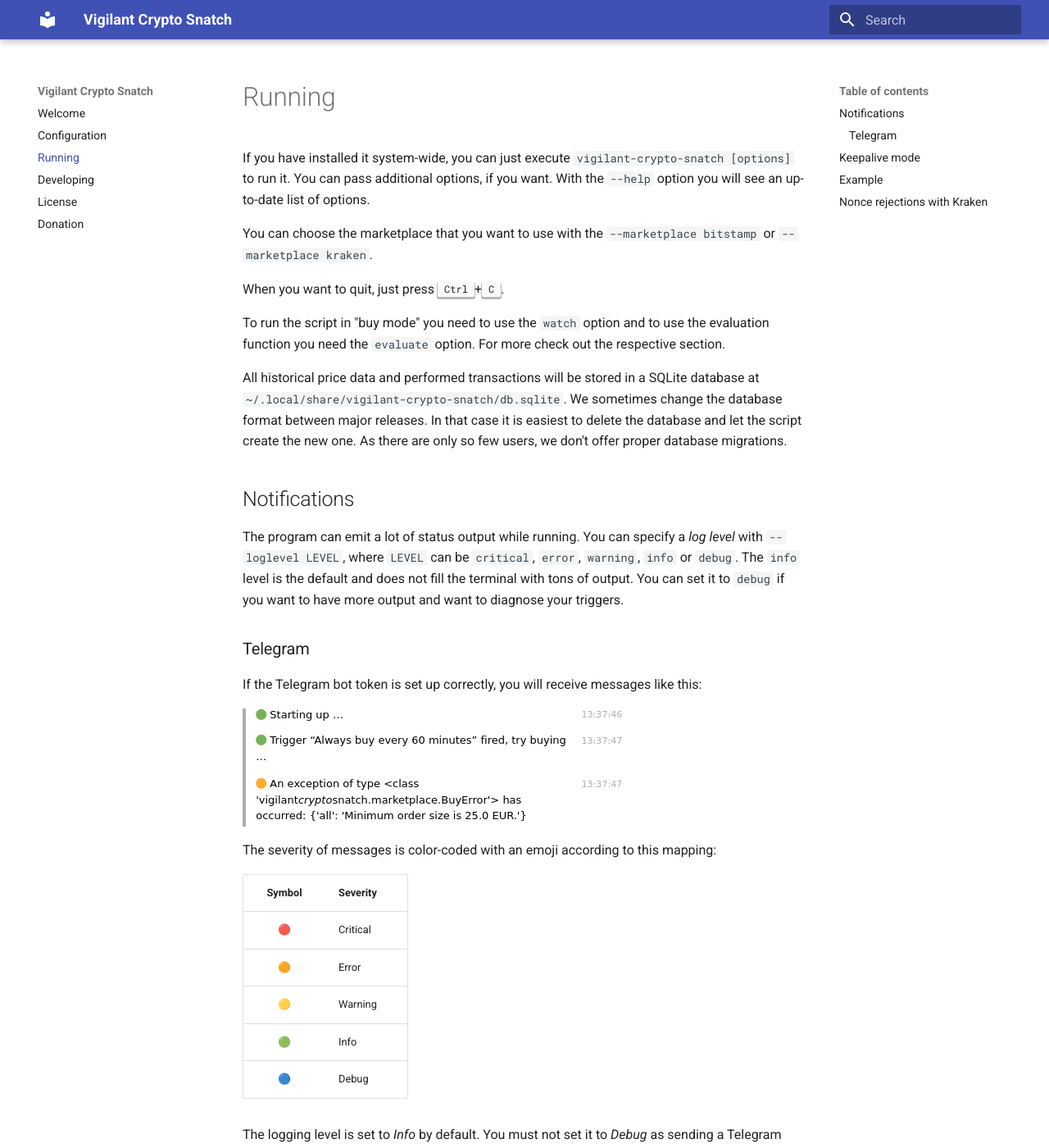
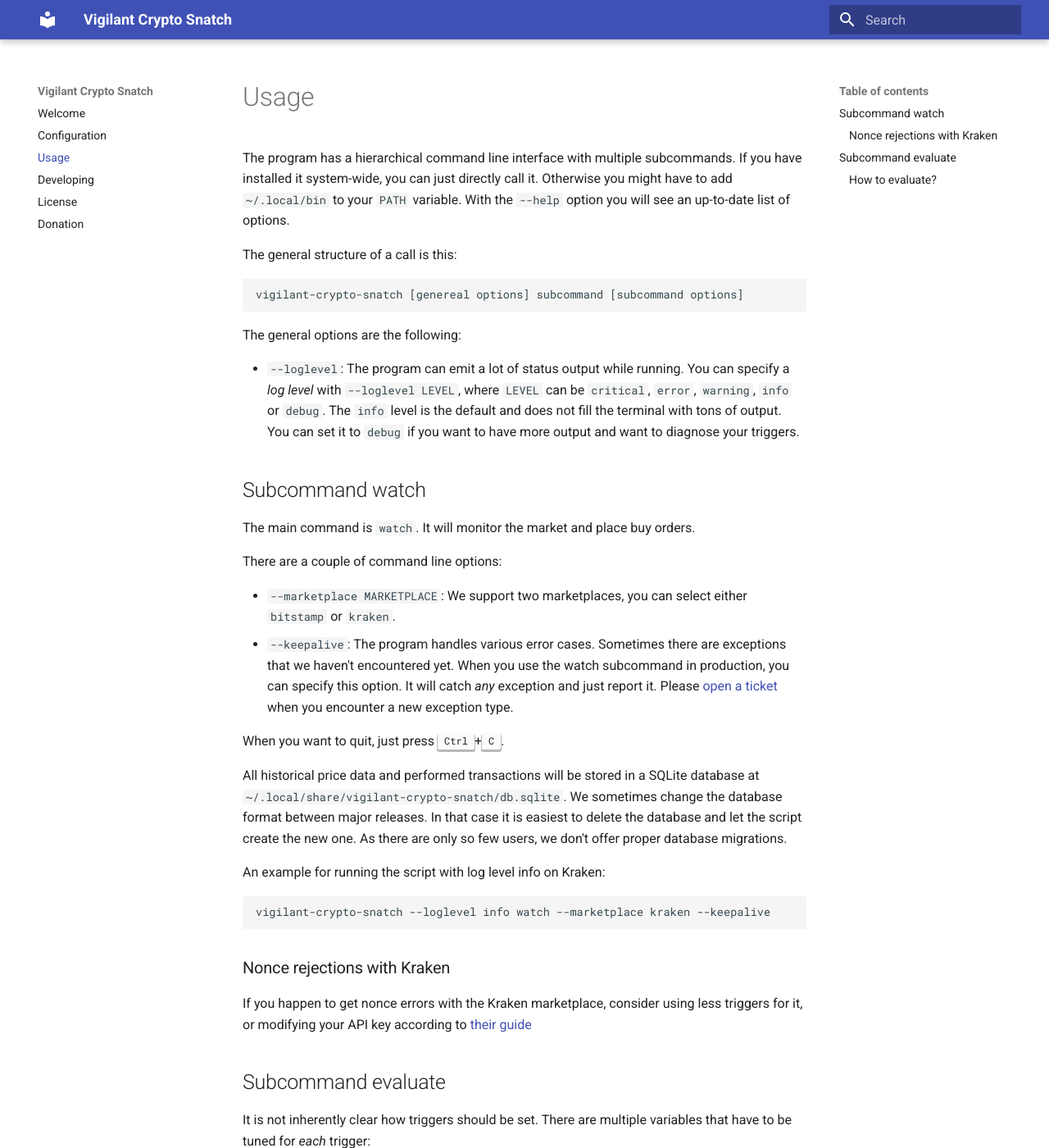
Before and after one commit to martin-ueding/vigilant-crypto-snatch, an MkDocs documentation site: the page built from docs/running.md, in a window 1280 px wide and 1400 px high. Shown: the whole window at 82% size. Built offline with MkDocs 1.6.1 and Material for MkDocs 9.7.7, drawn with Linux system fonts in a browser that asks for light colours; some of the changed text lies outside the part shown.

Commit message:
Improve the docs a bit

````diff
--- a/docs/configuration.md
+++ b/docs/configuration.md
@@ -114,3 +114,19 @@
 You will need to write a message to the bot in order to open a direct conversation with it. This is necessary such that the bot can reply to you.
 
 The `level` specified the messages that you want to receive. `info` gives sensible information, if you only want to receive information when something goes wrong, use `warning`. See the section in [running](running.md) for more details.
+
+If the Telegram bot token is set up correctly, you will receive messages like this:
+
+> ![](telegram-output.png)
+
+The severity of messages is color-coded with an emoji according to this mapping:
+
+Symbol | Severity
+:---: | :---
+🔴 | Critical
+🟠 | Error
+🟡 | Warning
+🟢 | Info
+🔵 | Debug
+
+The logging level is set to *Info* by default. You must not set it to *Debug* as sending a Telegram message will produce more debug messages. The program will crash with an infinite recursion.
--- a/docs/evaluation.md
+++ /dev/null
@@ -1,40 +0,0 @@
-# Evaluation
-
-It is not inherently clear how triggers should be set. There are multiple variables that have to be tuned for *each* trigger:
-
-- Time delay
-- Cooloff (currently the same as time delay)
-- Drop percentage
-- Fiat volume
-
-We can try to verify a given strategy using historical data. Most historic data sources only provide one number per day, whereas Cryptocompare provides it much more fine grained via the free API:
-
-Resolution | Window | Ticks
---- | --- | ---:
-Minute | 1 day | 1440
-Hourly | 3 months | 2232
-Daily | Full | ∞
-
-Using a higher tier would allow longer windows for a given resolution. The number of ticks is rather low, this is something that we can sensibly download into the database.
-
-Then we just simulate the given triggers and see how they perform.
-
-## How to evaluate?
-
-Evaluating triggers is a two stage process for every pair you want to trade. At first you generate an overview that shows you the general performance of drops over the last 3 month. To customize that you can use the following parameters:
-
-Hours range: X-Y --> you enter the timewindow in which you plan to place triggers
-
-drop range: x-y --> you enter the drop range that interests you. Default is 0-35%
-
-granularity: X --> enter the number of steps you want the drop range to have. More steps take more time to calculate (only applies to low power systems)
-
-In the second step you set up triggers in the config file as described before. After the you use the command ..... to test this triggers on the data of the past 3 month.
-
-The report will show you several things:
-
-1) how much the triggers invested in total
-2) the amount crypto bought
-3) a graph with indications when triggers where fired
-4) how much crypto per fiat a trigger was able to buy (efficiancy measure)
-5) more.....?
--- a/docs/running.md
+++ b/docs/running.md
@@ -1,49 +1,69 @@
-# Running
+# Usage
 
-If you have installed it system-wide, you can just execute `vigilant-crypto-snatch [options]` to run it. You can pass additional options, if you want. With the `--help` option you will see an up-to-date list of options.
+The program has a hierarchical command line interface with multiple subcommands. If you have installed it system-wide, you can just directly call it. Otherwise you might have to add `~/.local/bin` to your `PATH` variable. With the `--help` option you will see an up-to-date list of options.
 
-You can choose the marketplace that you want to use with the `--marketplace bitstamp` or `--marketplace kraken`.
+The general structure of a call is this:
+
+```
+vigilant-crypto-snatch [genereal options] subcommand [subcommand options]
+```
+
+The general options are the following:
+
+- `--loglevel`: The program can emit a lot of status output while running. You can specify a *log level* with `--loglevel LEVEL`, where `LEVEL` can be `critical`, `error`, `warning`, `info` or `debug`. The `info` level is the default and does not fill the terminal with tons of output. You can set it to `debug` if you want to have more output and want to diagnose your triggers.
+
+## Subcommand watch
+
+The main command is `watch`.  It will monitor the market and place buy orders.
+
+There are a couple of command line options:
+
+- `--marketplace MARKETPLACE`: We support two marketplaces, you can select either `bitstamp` or `kraken`.
+- `--keepalive`: The program handles various error cases. Sometimes there are exceptions that we haven't encountered yet. When you use the watch subcommand in production, you can specify this option. It will catch *any* exception and just report it. Please [open a ticket](https://github.com/martin-ueding/vigilant-crypto-snatch/issues) when you encounter a new exception type.
 
 When you want to quit, just press <kbd>Ctrl</kbd>+<kbd>C</kbd>.
 
-To run the script in "buy mode" you need to use the `watch` option and to use the evaluation function you need the `evaluate` option. For more check out the respective section.
-
 All historical price data and performed transactions will be stored in a SQLite database at `~/.local/share/vigilant-crypto-snatch/db.sqlite`. We sometimes change the database format between major releases. In that case it is easiest to delete the database and let the script create the new one. As there are only so few users, we don't offer proper database migrations.
 
-## Notifications
+An example for running the script with log level info on Kraken:
 
-The program can emit a lot of status output while running. You can specify a *log level* with `--loglevel LEVEL`, where `LEVEL` can be `critical`, `error`, `warning`, `info` or `debug`. The `info` level is the default and does not fill the terminal with tons of output. You can set it to `debug` if you want to have more output and want to diagnose your triggers.
+```
+vigilant-crypto-snatch --loglevel info watch --marketplace kraken --keepalive
+```
 
-### Telegram
-
-If the Telegram bot token is set up correctly, you will receive messages like this:
-
-> ![](telegram-output.png)
-
-The severity of messages is color-coded with an emoji according to this mapping:
-
-Symbol | Severity
-:---: | :---
-🔴 | Critical
-🟠 | Error
-🟡 | Warning
-🟢 | Info
-🔵 | Debug
-
-The logging level is set to *Info* by default. You must not set it to *Debug* as sending a Telegram message will produce more debug messages. The program will crash with an infinite recursion.
-
-## Keepalive mode
-
-We have tried to handle various error conditions that can happen. For instance the API of the marketplace could reject the query. During development we have tried to trigger various errors and handle them. From production runs we know that sometimes there API outages, internet connection glitches and the like. In these cases exception types that we haven't handled yet are raised. These crash normally crash the program, and we would like to ask you to [file a bug report](https://github.com/martin-ueding/vigilant-crypto-snatch/issues) then.
-
-In order to have it stay running in production you can use the `--keepalive` flag. It will just catch *all* exception types. This may hide some actual errors. So please still report these errors as tickets.
-
-## Example
-
-An example for running the script with log level info, on kraken is:
-
-`vigilant-crypto-snatch --loglevel info watch --marketplace kraken --keepalive`
-
-## Nonce rejections with Kraken
+### Nonce rejections with Kraken
 
 If you happen to get nonce errors with the Kraken marketplace, consider using less triggers for it, or modifying your API key according to [their guide](https://support.kraken.com/hc/en-us/articles/360001148063-Why-am-I-getting-Invalid-Nonce-Errors-)
+
+## Subcommand evaluate
+
+It is not inherently clear how triggers should be set. There are multiple variables that have to be tuned for *each* trigger:
+
+- Time delay
+- Cooloff (currently the same as time delay)
+- Drop percentage
+- Fiat volume
+
+We can try to verify a given strategy using historical data. We can also use the historical data to get an idea of a good strategy.
+
+Then we just simulate the given triggers and see how they perform.
+
+### How to evaluate?
+
+Evaluating triggers is a two stage process for every pair you want to trade. At first you generate an overview that shows you the general performance of drops over the last 3 month. To customize that you can use the following parameters:
+
+Hours range: X-Y --> you enter the timewindow in which you plan to place triggers
+
+drop range: x-y --> you enter the drop range that interests you. Default is 0-35%
+
+granularity: X --> enter the number of steps you want the drop range to have. More steps take more time to calculate (only applies to low power systems)
+
+In the second step you set up triggers in the config file as described before. After the you use the command ..... to test this triggers on the data of the past 3 month.
+
+The report will show you several things:
+
+1) how much the triggers invested in total
+2) the amount crypto bought
+3) a graph with indications when triggers where fired
+4) how much crypto per fiat a trigger was able to buy (efficiancy measure)
+5) more.....?
````
